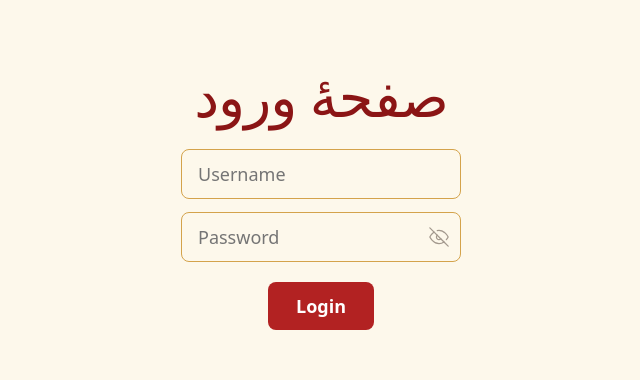
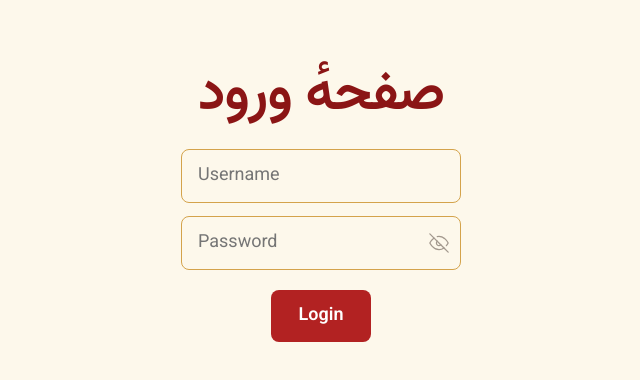
Before and after one commit to Roham8406/Certificate-Generator, a Vue app in the folder frontend/: page / in a window 1280 px wide. Shown: the top 380 px of the page, without its empty margins (319-959 px from the left). Built offline with nearby package versions, Linux system fonts and the light colour scheme.

Commit message:
Frontend(feat): Added Persian Font

```diff
--- a/frontend/src/style.css
+++ b/frontend/src/style.css
@@ -1,4 +1,4 @@
-
+@import url('https://fonts.googleapis.com/css2?family=Vazirmatn:wght@400;500;600;700&display=swap');
 
 code,
 .counter {
@@ -229,8 +229,12 @@ code {
     rgba(139, 21, 21, 0.08) 0 12px 24px -4px, rgba(139, 21, 21, 0.04) 0 4px 8px -2px;
 
   /* Modernized typography mix */
-  --sans: system-ui, 'Segoe UI', Roboto, Helvetica, Arial, sans-serif;
+  /* --sans: system-ui, 'Segoe UI', Roboto, Helvetica, Arial, sans-serif;
   --heading: 'Georgia', serif;
+  --mono: ui-monospace, Consolas, monospace; */
+
+  --sans: 'Vazirmatn', system-ui, '-apple-system', 'Segoe UI', Roboto, Helvetica, Arial, sans-serif;
+  --heading: 'Vazirmatn', system-ui, '-apple-system', 'Segoe UI', Roboto, Helvetica, Arial, sans-serif;
   --mono: ui-monospace, Consolas, monospace;
 
   font: 18px/150% var(--sans);
```
